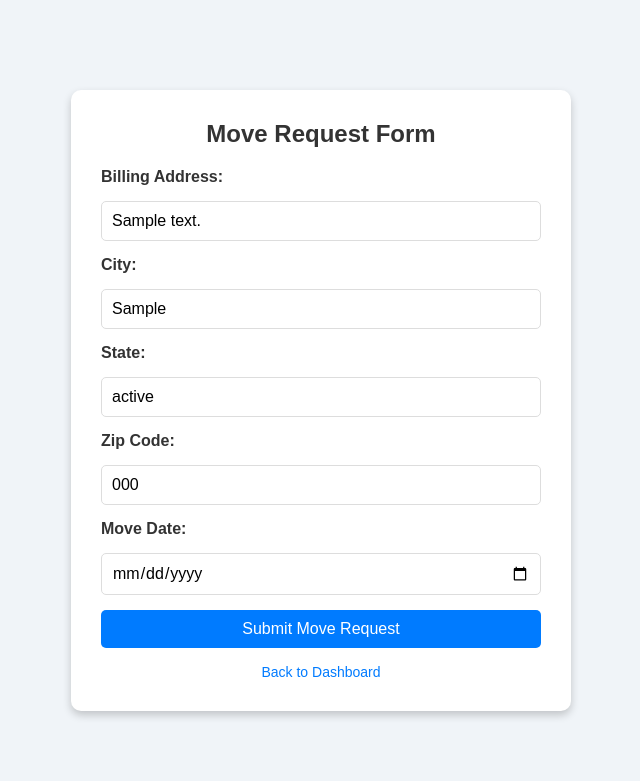
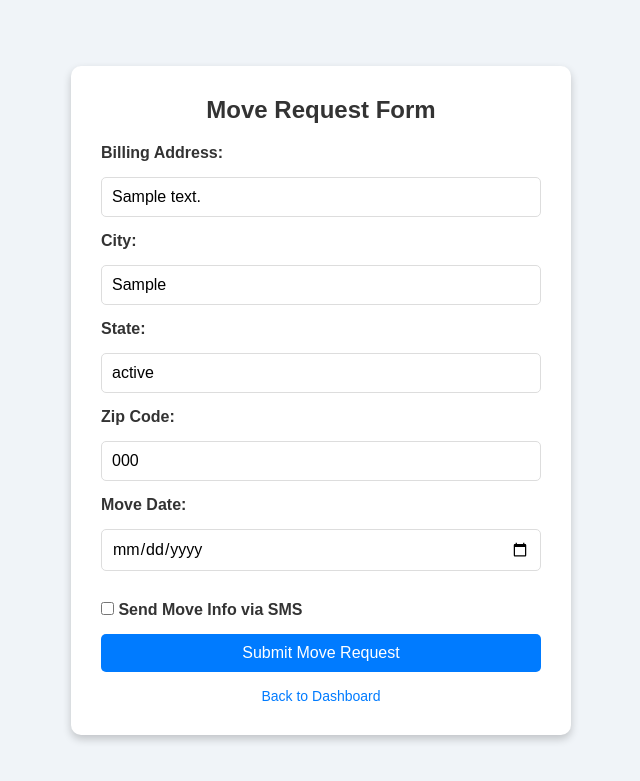
Before and after one commit to elapierre/WaterAmerica, a PHP site: page /project/move_request.php in a window 1280 px wide. Shown: the top 781 px of the page, without its empty margins (319-959 px from the left). Run offline with PHP 8.4, Linux system fonts and the light colour scheme; the visitor is signed in with stand-in values (Sample User, id 1); tables that the repository leaves empty or names only in its code hold one stand-in row (values such as "Sample post").

Commit message:
Update move_request.php

```diff
--- a/move_request.php
+++ b/move_request.php
@@ -1,5 +1,4 @@
 <?php
-
 session_start();
 require 'config.php'; // Include database configuration
 
@@ -12,22 +11,24 @@ if (!isset($_SESSION['user_id'])) {
 // Set a default error message variable
 $error_message = null;
 
-try
-{
-    // Attempt to retrieve the user's billing address from WA-BILL
+try {
+    // Attempt to retrieve the user's billing address and phone number from the database
     $user_id = $_SESSION['user_id'];
     $query = $pdo->prepare('SELECT billing_address, city, state, zip_code FROM wa_bill WHERE user_id = ?');
     $query->execute([$user_id]);
     $billing_info = $query->fetch(PDO::FETCH_ASSOC);
 
+    // Fetch the user's phone number
+    $phone_query = $pdo->prepare('SELECT phone_number FROM users WHERE id = ?');
+    $phone_query->execute([$user_id]);
+    $user = $phone_query->fetch(PDO::FETCH_ASSOC);
+    $phone_number = $user['phone_number'] ?? '';
+
     // Check if billing info is available
-    if (!$billing_info)
-    {
+    if (!$billing_info) {
         $error_message = "Billing information unavailable. Please enter your address manually.";
     }
-}
-catch (PDOException $e)
-{
+} catch (PDOException $e) {
     // Display error message
     $error_message = "Service error: Unable to retrieve billing information. Please enter your address manually.";
 }
@@ -39,9 +40,7 @@ catch (PDOException $e)
     <meta charset="UTF-8">
     <title>Move Request - WaterAmerica</title>
 
-
     <style>
-
         * {
             box-sizing: border-box;
             margin: 0;
@@ -92,12 +91,17 @@ catch (PDOException $e)
         }
 
         .form-container input[type="text"],
-        .form-container input[type="date"] {
+        .form-container input[type="date"],
+        .form-container input[type="tel"] {
             padding: 10px;
             border-radius: 5px;
             border: 1px solid #ddd;
             font-size: 16px;
             width: 100%;
+        }
+
+        .form-container .sms-section {
+            margin-top: 15px;
         }
 
         .form-container button {
@@ -129,28 +133,41 @@ catch (PDOException $e)
         .form-container .back-link a:hover {
             text-decoration: underline;
         }
+
+        #phone_number {
+            display: none;
+        }
     </style>
 
     <script>
-
-        // Restrict move date to future dates
-        function setMinDate()
-	{
+        // Function to restrict move date to future dates
+        function setMinDate() {
             const today = new Date();
             const day = String(today.getDate()).padStart(2, '0');
-            const month = String(today.getMonth() + 1).padStart(2, '0'); // January is 0
+            const month = String(today.getMonth() + 1).padStart(2, '0');
             const year = today.getFullYear();
             const minDate = `${year}-${month}-${day}`;
             document.getElementById("move_date").setAttribute("min", minDate);
         }
 
-        window.onload = setMinDate; // Set min date on page load
+        // Function to show/hide the phone number input based on checkbox
+        function togglePhoneNumberInput() {
+            const smsCheckbox = document.getElementById("send_sms");
+            const phoneNumberInput = document.getElementById("phone_number");
+
+            if (smsCheckbox.checked) {
+                phoneNumberInput.style.display = "block";
+            } else {
+                phoneNumberInput.style.display = "none";
+            }
+        }
+
+        window.onload = setMinDate;
     </script>
 </head>
 <body>
 
 <div class="form-container">
-
     <h2>Move Request Form</h2>
 
     <?php if ($error_message): ?>
@@ -177,6 +194,15 @@ catch (PDOException $e)
         <label for="move_date">Move Date:</label>
         <input type="date" id="move_date" name="move_date" required>
 
+        <div class="sms-section">
+            <label for="send_sms">
+                <input type="checkbox" id="send_sms" name="send_sms" onchange="togglePhoneNumberInput()"> Send Move Info via SMS
+            </label>
+
+            <input type="tel" id="phone_number" name="phone_number" placeholder="Confirm your phone number"
+                   value="<?php echo htmlspecialchars($phone_number); ?>">
+        </div>
+
         <button type="submit">Submit Move Request</button>
     </form>
 
```
